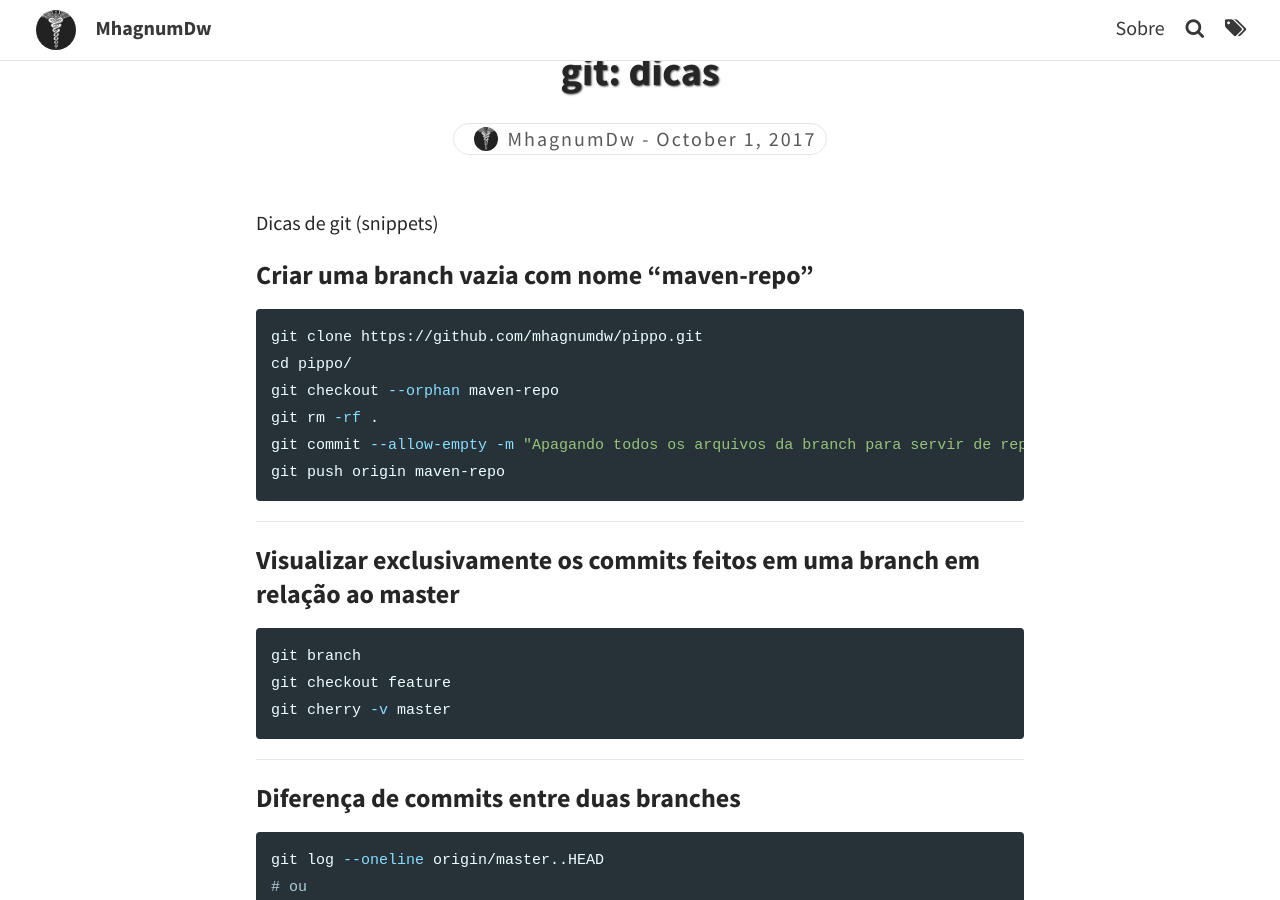
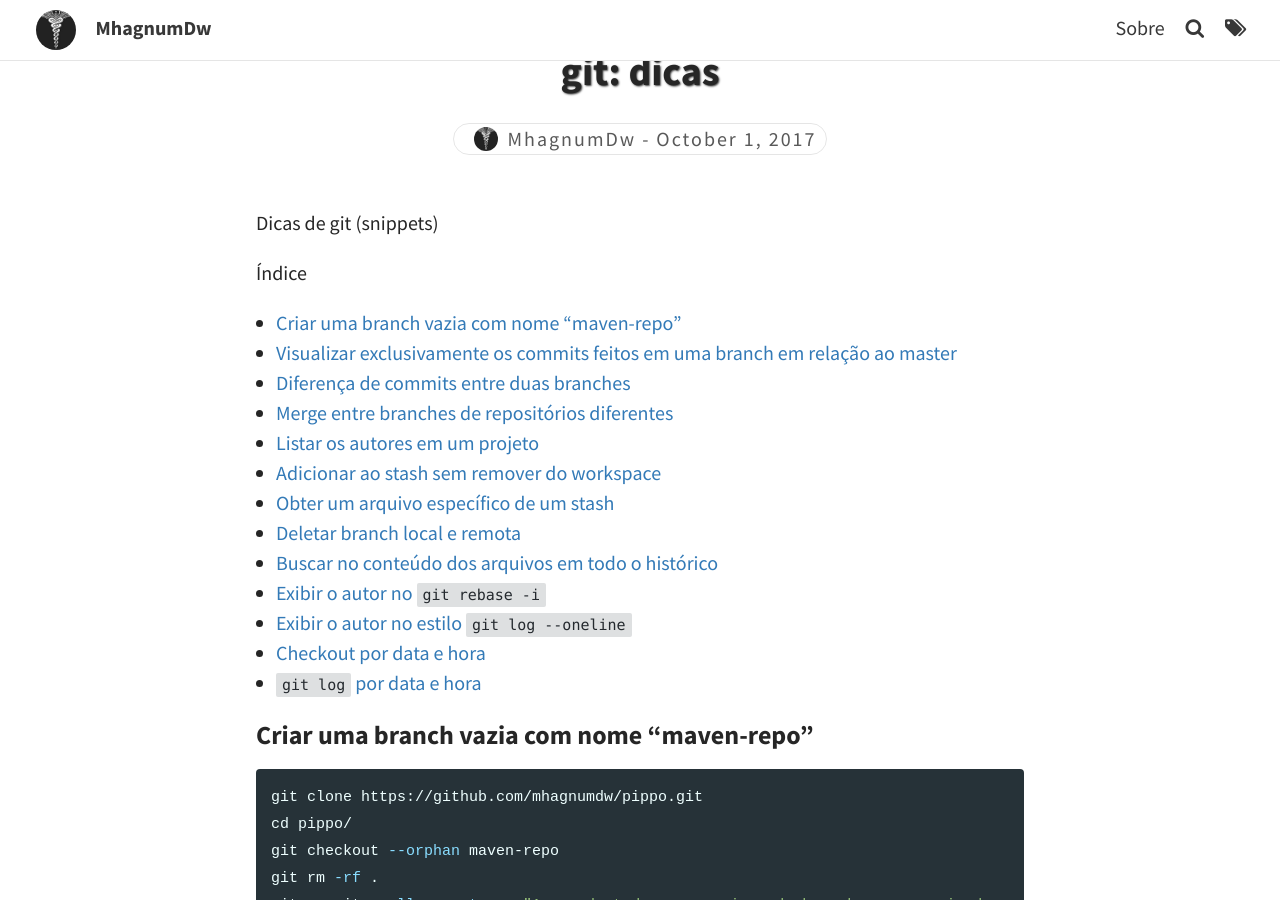
Before and after one commit to mhagnumdw/mhagnumdw.github.io, a Jekyll site: the page built from _posts/2017-10-01-git-dicas.markdown, in a window 1280 px wide and 900 px high, scrolled down 252 px. Built offline with Jekyll 4.4.1, drawn with Linux system fonts in a browser that asks for light colours; comment, search, counter and statistics services are not loaded.

Commit message:
update: post: git: dicas

```diff
--- a/_posts/2017-10-01-git-dicas.markdown
+++ b/_posts/2017-10-01-git-dicas.markdown
@@ -16,6 +16,22 @@ thumbnail: "assets/img/posts/git-dicas/git-goodness_v2.png"
 Dicas de git (snippets)
 
 <!--more-->
+
+Índice
+
+- [Criar uma branch vazia com nome "maven-repo"](#criar-uma-branch-vazia-com-nome-maven-repo)
+- [Visualizar exclusivamente os commits feitos em uma branch em relação ao master](#visualizar-exclusivamente-os-commits-feitos-em-uma-branch-em-relação-ao-master)
+- [Diferença de commits entre duas branches](#diferença-de-commits-entre-duas-branches)
+- [Merge entre branches de repositórios diferentes](#merge-entre-branches-de-repositórios-diferentes)
+- [Listar os autores em um projeto](#listar-os-autores-em-um-projeto)
+- [Adicionar ao stash sem remover do workspace](#adicionar-ao-stash-sem-remover-do-workspace)
+- [Obter um arquivo específico de um stash](#obter-um-arquivo-específico-de-um-stash)
+- [Deletar branch local e remota](#deletar-branch-local-e-remota)
+- [Buscar no conteúdo dos arquivos em todo o histórico](#buscar-no-conteúdo-dos-arquivos-em-todo-o-histórico)
+- [Exibir o autor no `git rebase -i`](#exibir-o-autor-no-git-rebase--i)
+- [Exibir o autor no estilo `git log --oneline`](#exibir-o-autor-no-estilo-git-log---oneline)
+- [Checkout por data e hora](#checkout-por-data-e-hora)
+- [`git log` por data e hora](#git-log-por-data-e-hora)
 
 ### Criar uma branch vazia com nome "maven-repo"
 
```
